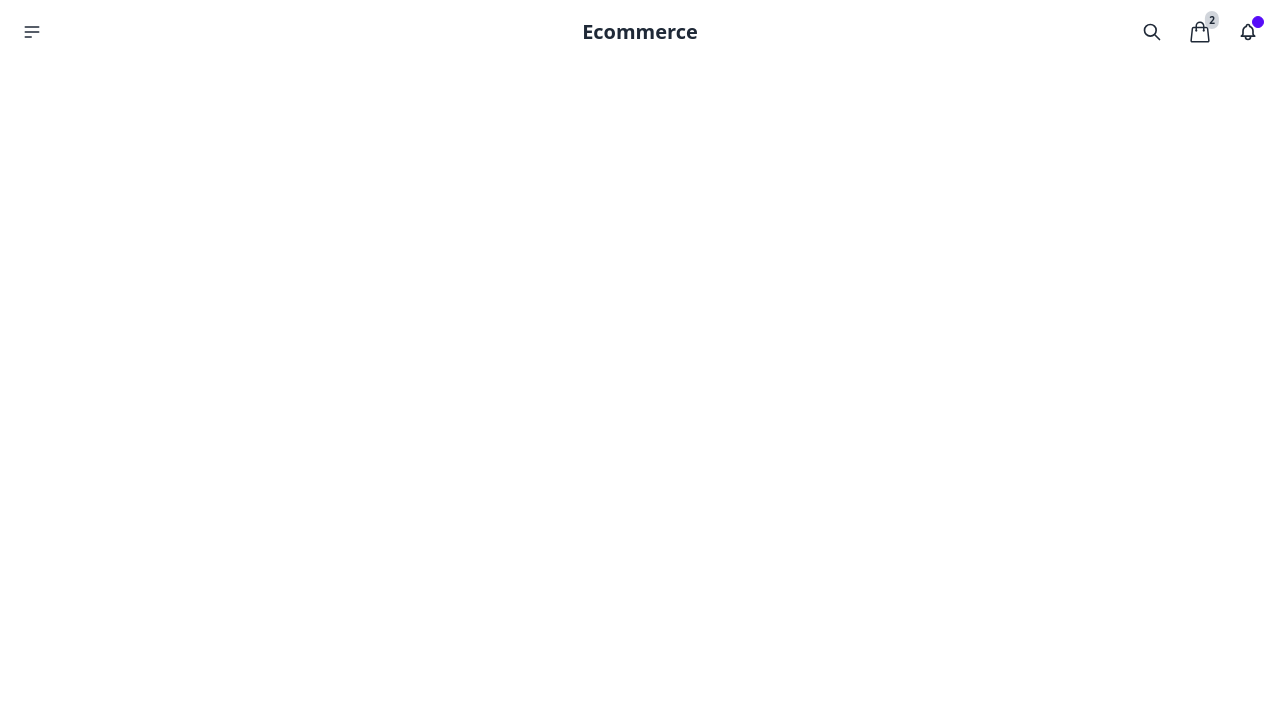
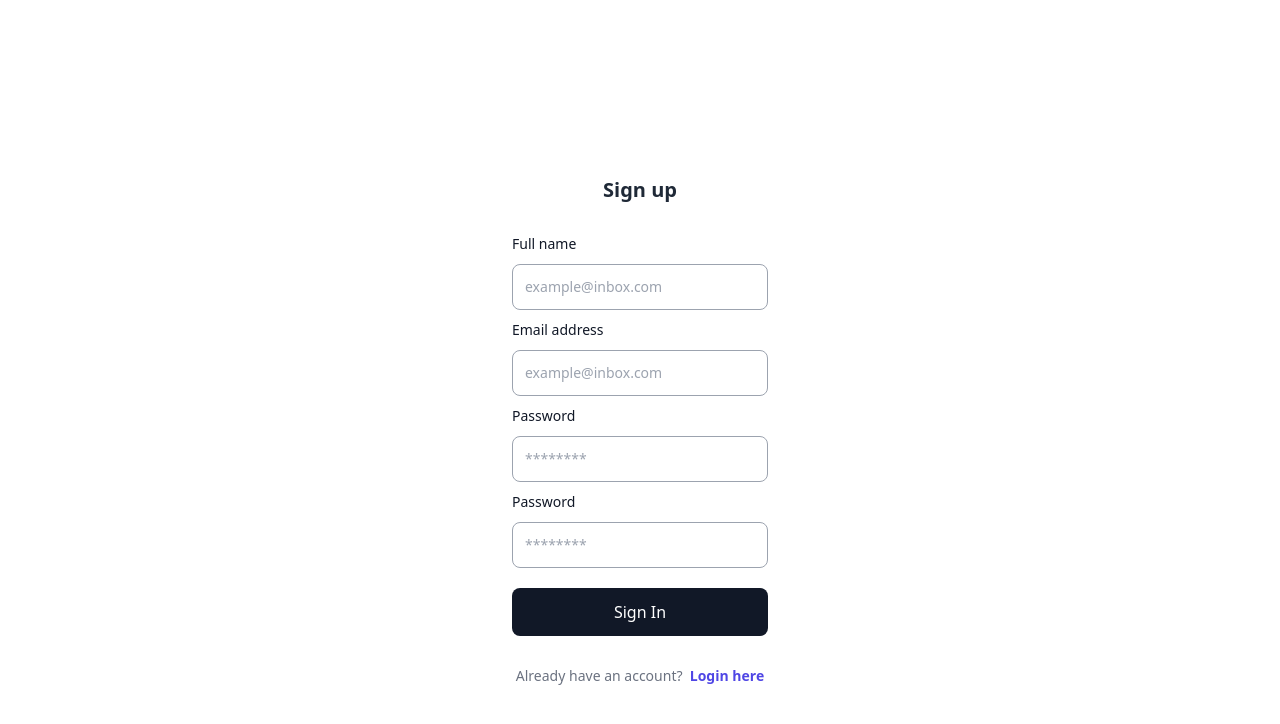
Before and after one commit to mirislomovmirjalol/nuxt-ecommerce, a Nuxt app: page /auth/register in a window 1280 px wide. Before the commit this address had no page. Shown: the top 724 px of the page. Built offline with nearby package versions, Linux system fonts and the light colour scheme.

Commit message:
auth pages created. page transition added

```diff
--- a/app.vue
+++ b/app.vue
@@ -14,7 +14,9 @@
 }
 
 .layout-enter-from,
-.layout-leave-to {
+.layout-leave-to,
+.page-enter-from,
+.page-leave-to {
   @apply blur-xl opacity-0;
 }
 </style>
--- /dev/null
+++ b/layouts/auth.vue
@@ -0,0 +1,5 @@
+<template>
+  <div class="container mx-auto">
+    <slot/>
+  </div>
+</template>
--- a/nuxt.config.ts
+++ b/nuxt.config.ts
@@ -45,6 +45,7 @@ export default defineNuxtConfig({
         },
     },
     app: {
-        layoutTransition: {name: 'layout', mode: 'out-in'}
+        layoutTransition: {name: 'layout', mode: 'out-in'},
+        pageTransition: {name: 'page', mode: 'out-in'}
     },
 })
--- /dev/null
+++ b/pages/auth.vue
@@ -0,0 +1,12 @@
+<template>
+  <div>
+    <NuxtPage/>
+  </div>
+</template>
+
+<script>
+// This will work in both `<script setup>` and `<script>`
+definePageMeta({
+  layout: "auth",
+});
+</script>
--- /dev/null
+++ b/pages/auth/login.vue
@@ -0,0 +1,38 @@
+<template>
+  <div class="flex flex-col w-full lg:w-1/4 p-8 mx-auto">
+    <h3 class="text-xl font-bold text-center mb-6 mt-36">
+      Sign in To Your Account
+    </h3>
+    <div class="my-1">
+      <label for="email" class="block text-sm font-medium leading-6 text-gray-900">Email address</label>
+      <div class="mt-2">
+        <input
+            placeholder="example@inbox.com"
+            id="email" v-model="email" name="email" type="email" autocomplete="email" required
+            class="block w-full rounded-lg py-2.5 px-3 text-gray-900 placeholder:text-gray-400 sm:text-sm sm:leading-6 border border-1 border-gray-400">
+      </div>
+    </div>
+    <div class="my-1">
+      <label for="password" class="block text-sm font-medium leading-6 text-gray-900">Password</label>
+      <div class="mt-2">
+        <input
+            placeholder="********"
+            id="password" v-model="password" name="password" type="password" autocomplete="password" required
+            class="block w-full rounded-lg py-2.5 px-3 text-gray-900 placeholder:text-gray-400 sm:text-sm sm:leading-6 border border-1 border-gray-400">
+      </div>
+    </div>
+    <button @click="navigateTo('/')" class="block py-3 px-5 bg-gray-900 text-white rounded-lg my-4">
+      Sign In
+    </button>
+    <p class="mt-3 text-center text-sm text-gray-500">
+      Don't have an account yet?&nbsp;
+      <nuxt-link to="register" class="font-semibold leading-6 text-indigo-600 hover:text-indigo-500">Register here
+      </nuxt-link>
+    </p>
+  </div>
+</template>
+
+<script setup>
+const email = ref('');
+const password = ref('');
+</script>
--- /dev/null
+++ b/pages/auth/register.vue
@@ -0,0 +1,58 @@
+<template>
+  <div class="flex flex-col w-full lg:w-1/4 p-8 mx-auto">
+    <h3 class="text-xl font-bold text-center mb-6 mt-36">
+      Sign up
+    </h3>
+    <div class="my-1">
+      <label for="name" class="block text-sm font-medium leading-6 text-gray-900">Full name</label>
+      <div class="mt-2">
+        <input
+            placeholder="example@inbox.com"
+            id="name" v-model="name" name="name" type="text" autocomplete="name" required
+            class="block w-full rounded-lg py-2.5 px-3 text-gray-900 placeholder:text-gray-400 sm:text-sm sm:leading-6 border border-1 border-gray-400">
+      </div>
+    </div>
+    <div class="my-1">
+      <label for="email" class="block text-sm font-medium leading-6 text-gray-900">Email address</label>
+      <div class="mt-2">
+        <input
+            placeholder="example@inbox.com"
+            id="email" v-model="email" name="email" type="email" autocomplete="email" required
+            class="block w-full rounded-lg py-2.5 px-3 text-gray-900 placeholder:text-gray-400 sm:text-sm sm:leading-6 border border-1 border-gray-400">
+      </div>
+    </div>
+    <div class="my-1">
+      <label for="password" class="block text-sm font-medium leading-6 text-gray-900">Password</label>
+      <div class="mt-2">
+        <input
+            placeholder="********"
+            id="password" v-model="password" name="password" type="password" autocomplete="password" required
+            class="block w-full rounded-lg py-2.5 px-3 text-gray-900 placeholder:text-gray-400 sm:text-sm sm:leading-6 border border-1 border-gray-400">
+      </div>
+    </div>
+    <div class="my-1">
+      <label for="password_confirm" class="block text-sm font-medium leading-6 text-gray-900">Password</label>
+      <div class="mt-2">
+        <input
+            placeholder="********"
+            id="password_confirm" v-model="password_confirm" name="password_confirm" type="password"
+            autocomplete="password_confirm" required
+            class="block w-full rounded-lg py-2.5 px-3 text-gray-900 placeholder:text-gray-400 sm:text-sm sm:leading-6 border border-1 border-gray-400">
+      </div>
+    </div>
+    <button @click="navigateTo('/')" class="block py-3 px-5 bg-gray-900 text-white rounded-lg my-4">
+      Sign In
+    </button>
+    <p class="mt-3 text-center text-sm text-gray-500">
+      Already have an account?&nbsp;
+      <nuxt-link to="login" class="font-semibold leading-6 text-indigo-600 hover:text-indigo-500">Login here</nuxt-link>
+    </p>
+  </div>
+</template>
+
+<script setup>
+const name = ref('');
+const email = ref('');
+const password = ref('');
+const password_confirm = ref('');
+</script>
```
